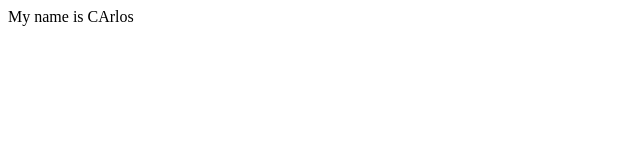
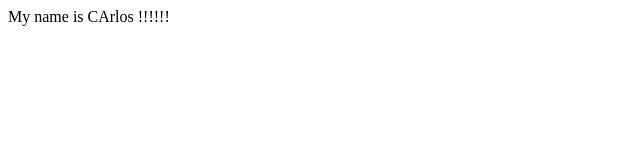
Before and after one commit to KingSloth4/first-project1, a plain HTML site: page index.html in a window 1280 px wide. Shown: the full height of the page, 0-640 px from the left. Drawn offline with Linux system fonts and the light colour scheme.

Commit message:
emphasize name

```diff
--- a/index.html
+++ b/index.html
@@ -7,6 +7,6 @@
     <title>Document</title>
 </head>
 <body>
-    My name is CArlos
+    My name is CArlos !!!!!!
 </body>
 </html>
```
